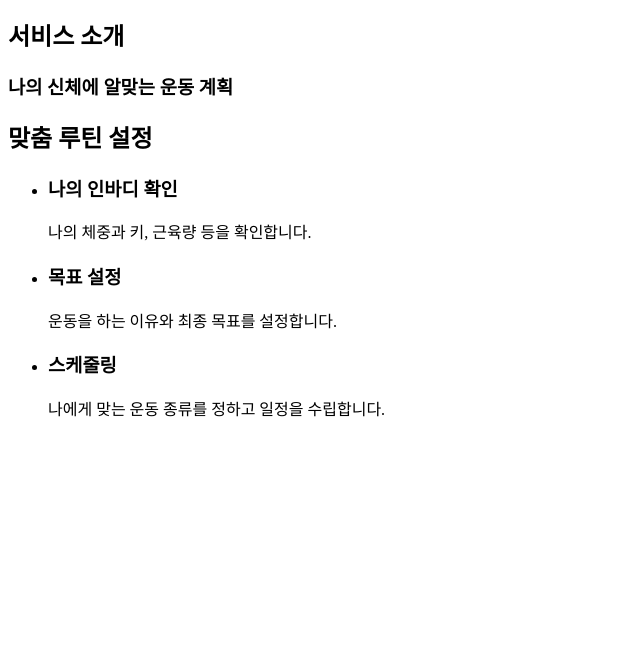
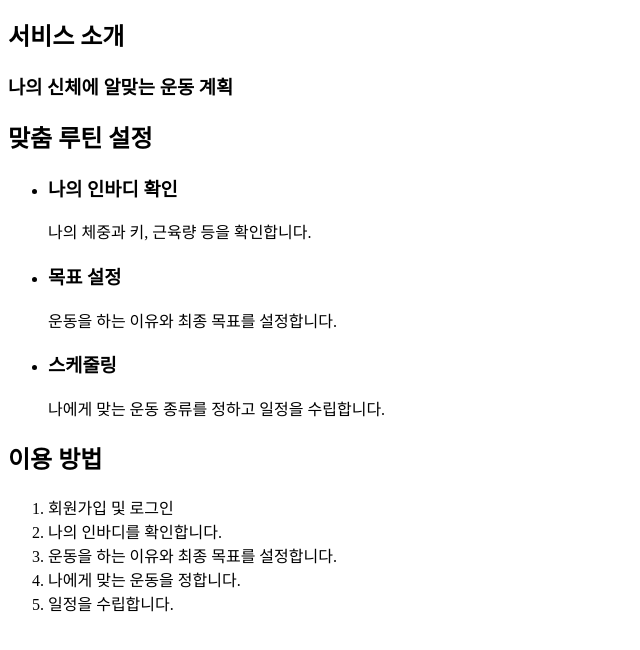
Before and after one commit to cozy01/uiuxprogramming, a plain HTML site: page index.html in a window 1280 px wide. Shown: the part 116-766 px from the top of the page, without its empty margins (0-640 px from the left). Drawn offline with Linux system fonts and the light colour scheme.

Commit message:
이용 방법

```diff
--- a/index.html
+++ b/index.html
@@ -30,6 +30,15 @@
             <p>나에게 맞는 운동 종류를 정하고 일정을 수립합니다.</p>
         </li>
     </ul>
+
+    <h2> 이용 방법 </h2>
+    <ol>
+        <li>회원가입 및 로그인</li>
+        <li>나의 인바디를 확인합니다.</li>
+        <li>운동을 하는 이유와 최종 목표를 설정합니다.</li>
+        <li>나에게 맞는 운동을 정합니다.</li>
+        <li>일정을 수립합니다.</li>
+    </ol>
 </body>
 
 </html>
```
